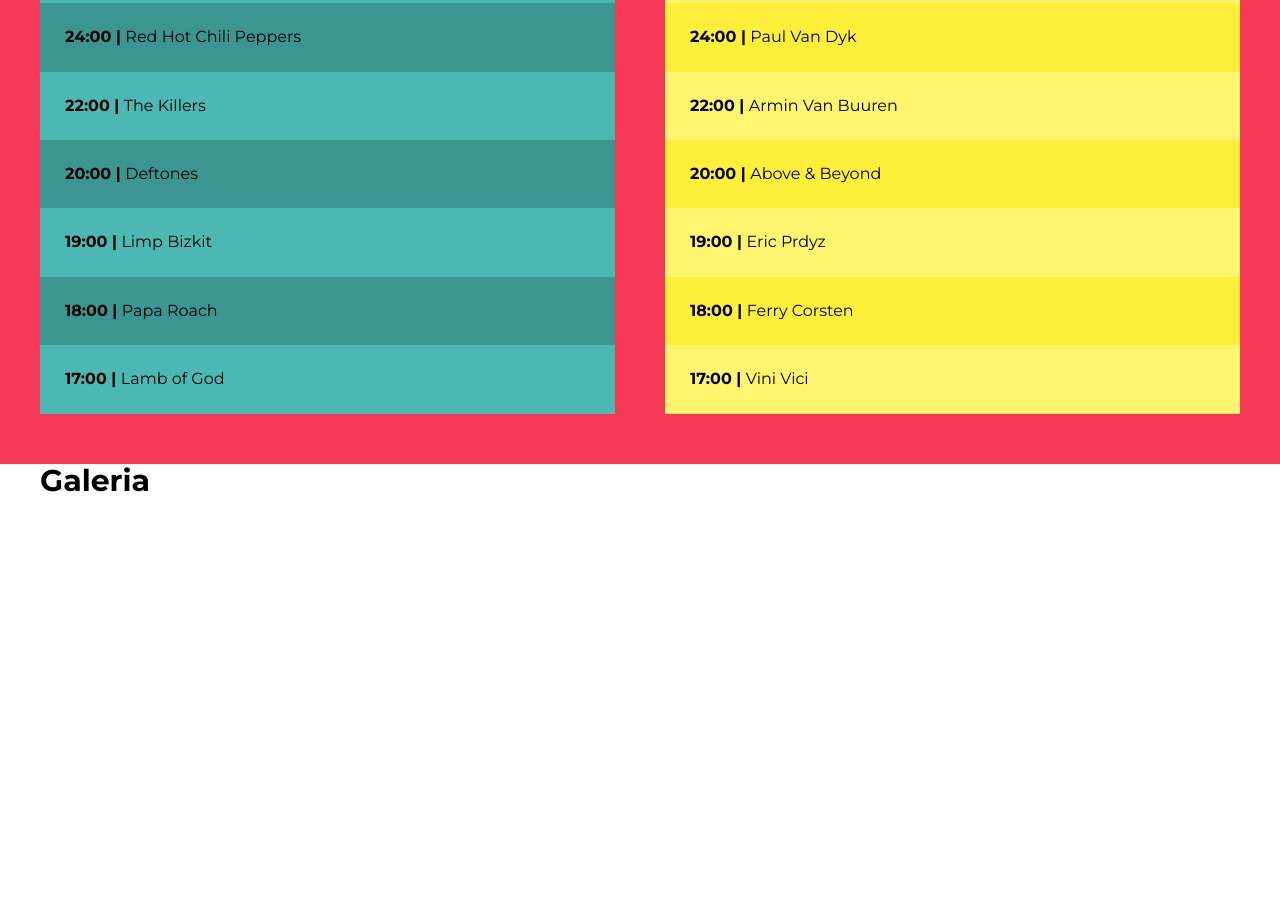
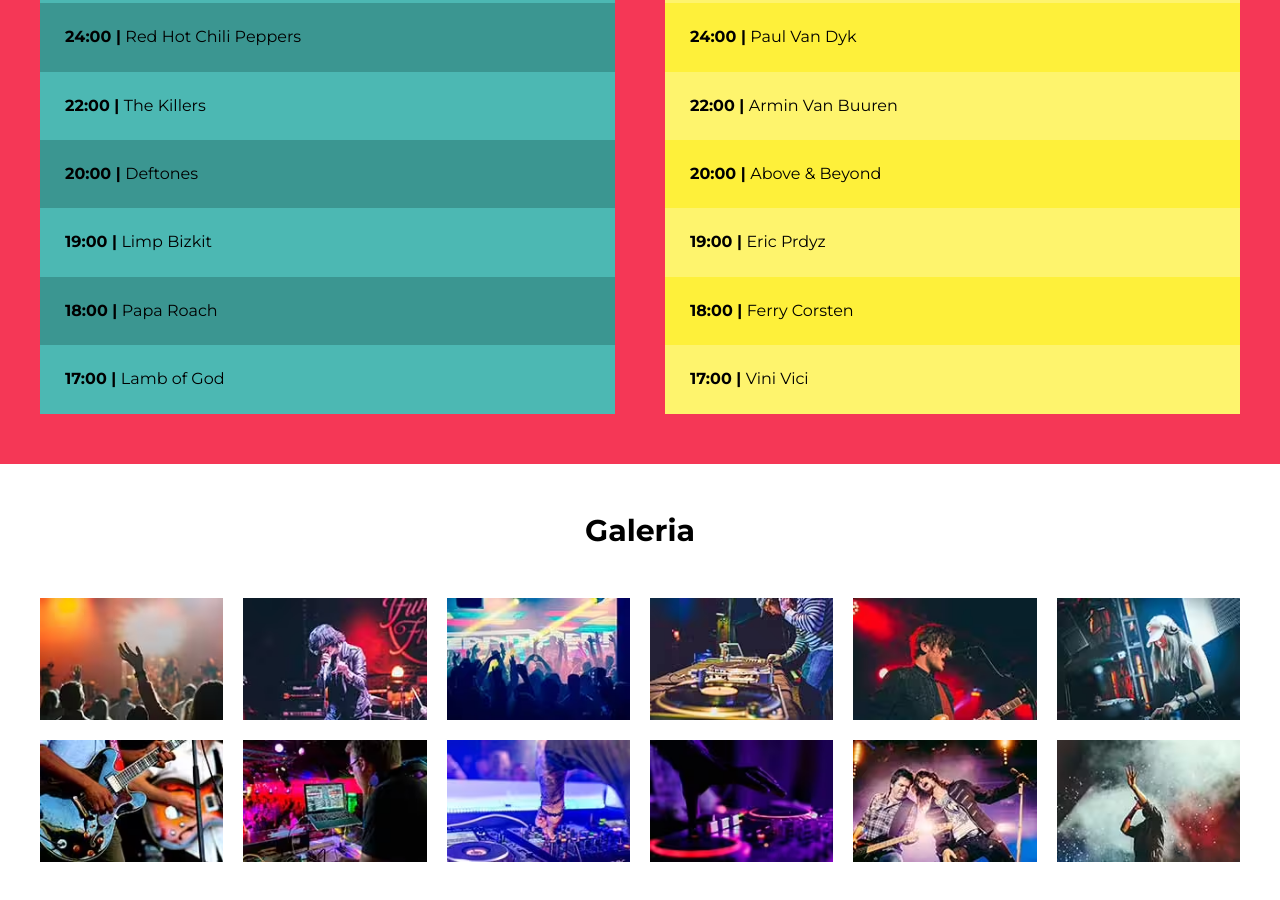
Before and after one commit to Mirsamdev/FestivalMusica_inicio, a website: page index.html in a window 1280 px wide. Shown: the part 2381-3281 px from the top of the page. Before the commit the page ends 2929 px from the top, so only its background shows below. Drawn offline with Linux system fonts and the light colour scheme; files that its build step writes are made by us from their sources.

Commit message:
galeria + grid

```diff
--- a/src/js/app.js
+++ b/src/js/app.js
@@ -3,5 +3,22 @@
 })
 
 function iniciarApp() {
+  crearGaleria()
+}
 
+function crearGaleria() {
+  const galeria = document.querySelector('.galeria-imagenes');
+
+  for(let i = 1; i <= 12; i++) {
+    const imagen = document.createElement ('picture');
+    imagen.innerHTML = `
+        <picture>
+        <source srcset="build/img/thumb/${i}.avif" type="image/avif">
+        <source srcset="build/img/thumb/${i}.webp" type="image/webp">
+        <img thumb/loading="lazy" width="200" height="300" src="src/img/${i}.jpg" alt="Imagen imagen vocalista">
+        </picture>
+    `;
+
+    galeria.appendChild(imagen);
+  }
 }
--- /dev/null
+++ b/src/scss/layout/_galeria.scss
@@ -0,0 +1,23 @@
+@use 'base/variables' as v;
+@use 'base/mixins' as m;
+
+.galeria {
+  padding: 5rem 0;
+  h3 {
+    text-align: center;
+  }
+}
+
+.galeria-imagenes {
+  @include m.resetear-lista;
+  @include m.grid(2, 2rem);
+  @include m.telefono {
+    @include m.grid(3, 2rem);
+  }
+  @include m.tablet {
+    @include m.grid(4, 2rem)
+  }
+  @include m.desktop {
+    @include m.grid(6, 2rem);
+  }
+}
--- a/src/scss/layout/_index.scss
+++ b/src/scss/layout/_index.scss
@@ -2,3 +2,4 @@
 @forward 'video';
 @forward 'festival';
 @forward 'lineup';
+@forward 'galeria';
```
Also changed, not shown: build/css/app.css, build/js/app.js.
